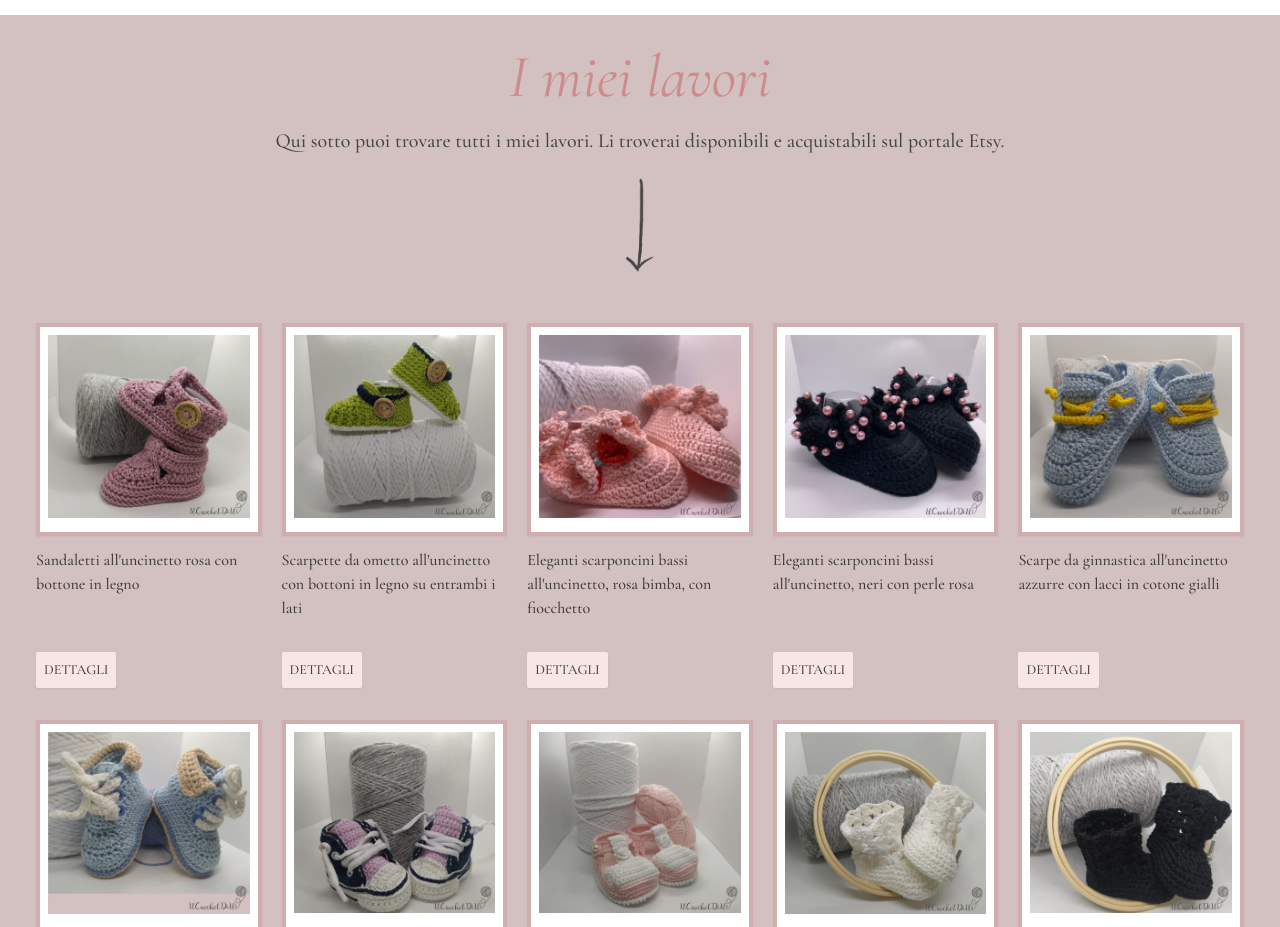
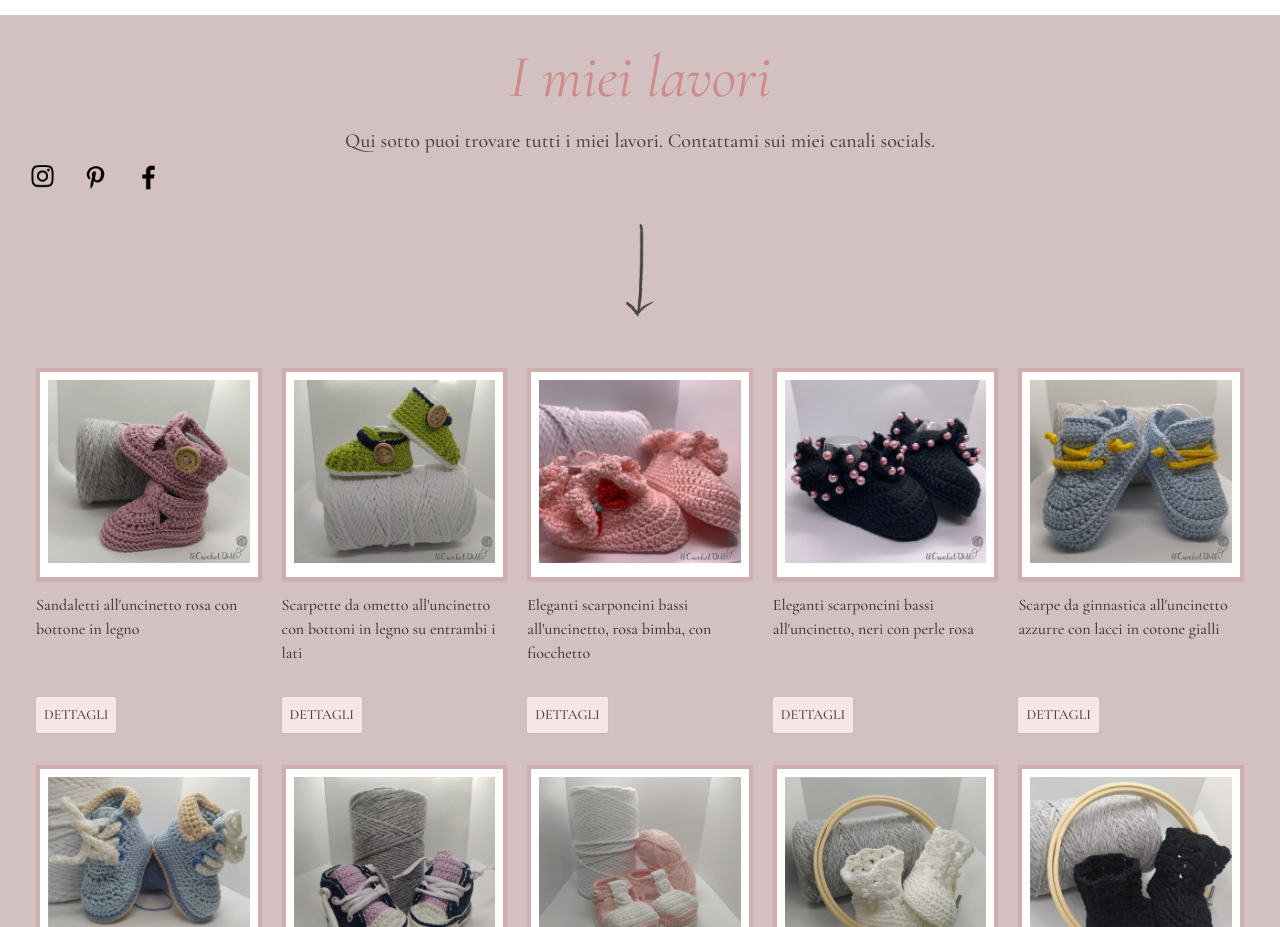
Before and after one commit to iladiro/ilcrochetdili, a SvelteKit app: page / in a window 1280 px wide. Shown: the part 820-1747 px from the top of the page. Built offline with nearby package versions, Linux system fonts and the light colour scheme.

Commit message:
remove etsy word from pages

```diff
--- a/src/routes/+page.svelte
+++ b/src/routes/+page.svelte
@@ -3,6 +3,7 @@
     import arrowDown from '$icons/arrow.png';
 	import ProductList from '../lib/product/ProductList.svelte';
 	import TutorialList from '$lib/tutorials/TutorialList.svelte';
+    import SocialChannels from '$lib/shared/SocialChannels.svelte';
 </script>
 
 <svelte:head>
@@ -18,13 +19,16 @@
     <p class="text-center font-light text-xl text-[#454545]">
         Piacere di conoscerti, mi chiamo Ilaria! Amo il lavoro artigianale di qualsiasi genere, dalla lavorazione del legno, alla lavorazione con
         l'uncinetto.<br>Nella vita mi occupo di sviluppo web, ma il mio sogno sarebbe una baita in montagna, in mezzo alla natura, dove poter dare vita alle mie creazioni!<br><br>
-
 	</p>
 </section>
 
 <section class="px-5 py-8" id="myProducts">
     <h2 class="text-[#ce8b8b] mb-5 text-6xl italic text-center">I miei lavori</h2>
-    <p class="text-center text-[#454545] text-xl">Qui sotto puoi trovare tutti i miei lavori. Li troverai disponibili e acquistabili sul portale Etsy.</p>
+    <p class="text-center text-[#454545] text-xl">
+        Qui sotto puoi trovare tutti i miei lavori. Contattami sui miei canali socials.
+        <!-- Li troverai disponibili e acquistabili sul portale Etsy -->
+        <SocialChannels></SocialChannels>
+    </p>
     <div class="flex justify-center p-5">
         <img src={arrowDown} alt="" width="100">
     </div>
```
